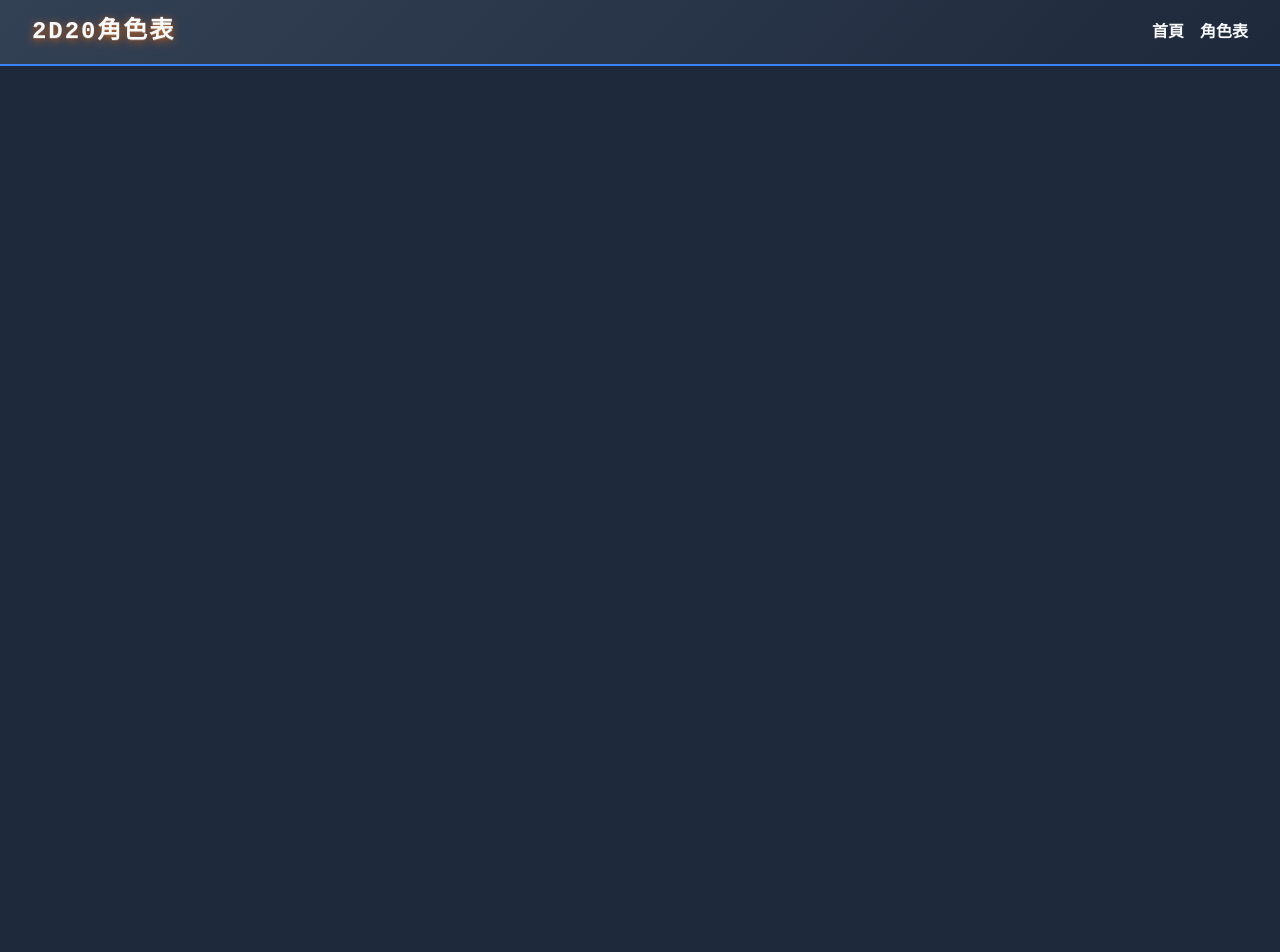
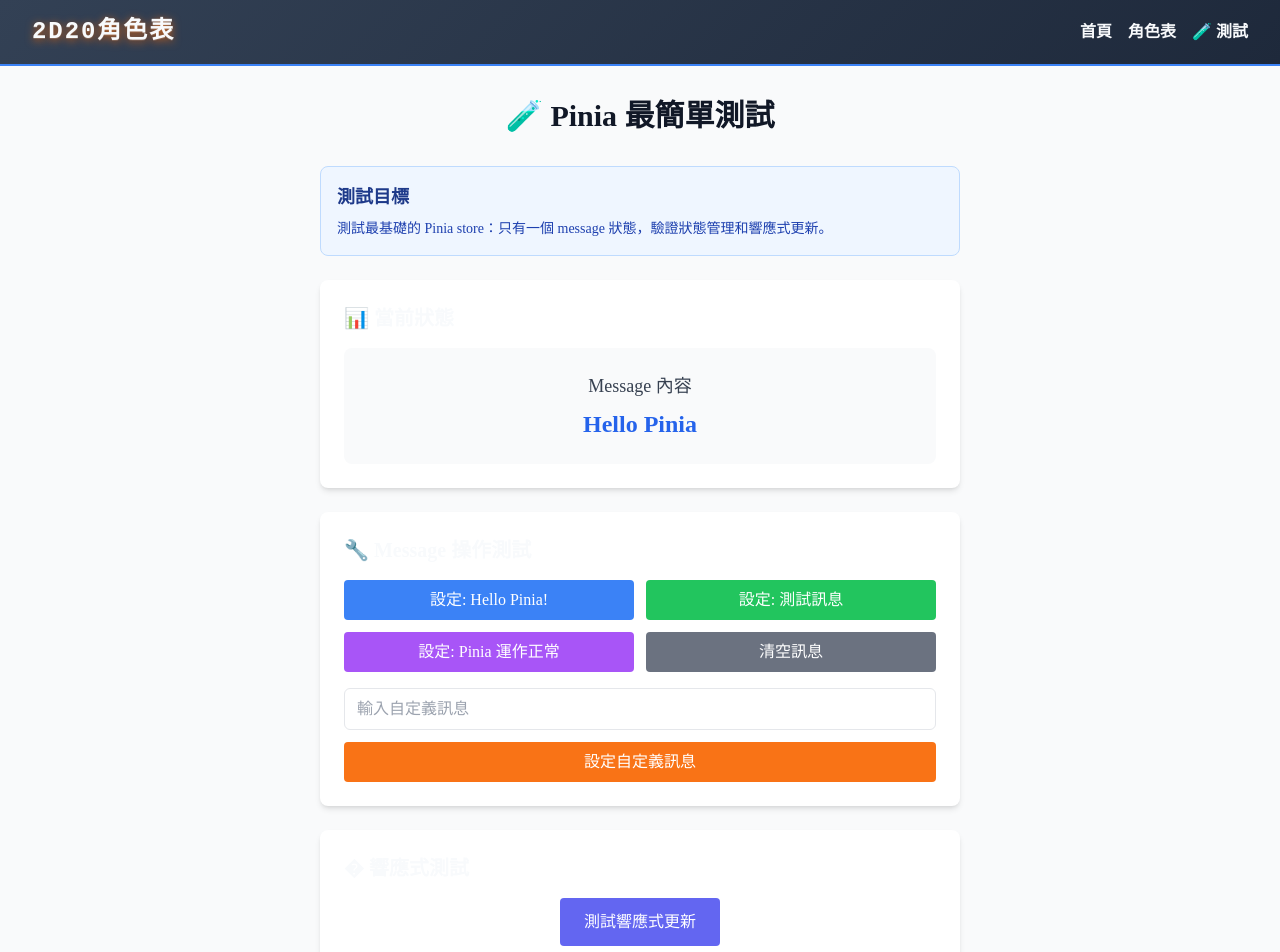
Before and after one commit to SassTTRPGtools/2d20tools, a Nuxt app: page /pinia-test-basic in a window 1280 px wide. Before the commit this address had no page. Shown: the top 952 px of the page. Before the commit the page ends 800 px from the top, so only its background shows below. Built offline with nearby package versions, Linux system fonts and the light colour scheme; a web font is replaced by a local one.

Commit message:
pinia測試

```diff
--- a/app/layouts/default.vue
+++ b/app/layouts/default.vue
@@ -5,6 +5,7 @@
       <nav class="space-x-4">
         <NuxtLink to="/" class="text-magnus-text hover:text-magnus-accent font-semibold transition duration-300">首頁</NuxtLink>
         <NuxtLink to="/character" class="text-magnus-text hover:text-magnus-accent font-semibold transition duration-300">角色表</NuxtLink>
+        <NuxtLink to="/pinia-test-basic" class="text-magnus-text hover:text-magnus-accent font-semibold transition duration-300">🧪 測試</NuxtLink>
       </nav>
     </header>
     <main class="flex-1 flex flex-col bg-magnus-bg">
--- /dev/null
+++ b/app/pages/pinia-test-basic.vue
@@ -0,0 +1,147 @@
+<template>
+  <div class="min-h-screen bg-gray-50 py-8">
+    <div class="max-w-2xl mx-auto px-4">
+      <h1 class="text-3xl font-bold text-gray-900 mb-8 text-center">
+        🧪 Pinia 最簡單測試
+      </h1>
+
+      <!-- 測試說明 -->
+      <div class="bg-blue-50 border border-blue-200 rounded-lg p-4 mb-6">
+        <h2 class="text-lg font-semibold text-blue-900 mb-2">測試目標</h2>
+        <p class="text-blue-800 text-sm">
+          測試最基礎的 Pinia store：只有一個 message 狀態，驗證狀態管理和響應式更新。
+        </p>
+      </div>
+
+      <!-- 當前狀態顯示 -->
+      <div class="bg-white rounded-lg shadow-md p-6 mb-6">
+        <h2 class="text-xl font-semibold mb-4">📊 當前狀態</h2>
+        <div class="p-6 bg-gray-50 rounded-lg text-center">
+          <h3 class="text-lg font-medium text-gray-700 mb-2">Message 內容</h3>
+          <p class="text-2xl font-bold text-blue-600">{{ basicTestStore.message }}</p>
+        </div>
+      </div>
+
+      <!-- 基本操作測試 -->
+      <div class="bg-white rounded-lg shadow-md p-6 mb-6">
+        <h2 class="text-xl font-semibold mb-4">🔧 Message 操作測試</h2>
+
+        <!-- 預設訊息按鈕 -->
+        <div class="grid grid-cols-2 gap-3 mb-4">
+          <button @click="basicTestStore.message = 'Hello Pinia!'"
+                  class="px-4 py-2 bg-blue-500 text-white rounded hover:bg-blue-600">
+            設定: Hello Pinia!
+          </button>
+          <button @click="basicTestStore.message = '測試訊息'"
+                  class="px-4 py-2 bg-green-500 text-white rounded hover:bg-green-600">
+            設定: 測試訊息
+          </button>
+          <button @click="basicTestStore.message = 'Pinia 運作正常'"
+                  class="px-4 py-2 bg-purple-500 text-white rounded hover:bg-purple-600">
+            設定: Pinia 運作正常
+          </button>
+          <button @click="basicTestStore.message = ''"
+                  class="px-4 py-2 bg-gray-500 text-white rounded hover:bg-gray-600">
+            清空訊息
+          </button>
+        </div>
+
+        <!-- 自定義訊息 -->
+        <div class="space-y-3">
+          <input v-model="newMessage"
+                 placeholder="輸入自定義訊息"
+                 class="w-full px-3 py-2 border rounded-md">
+          <button @click="updateMessage"
+                  class="w-full px-4 py-2 bg-orange-500 text-white rounded hover:bg-orange-600">
+            設定自定義訊息
+          </button>
+        </div>
+      </div>
+
+      <!-- 簡單測試 -->
+      <div class="bg-white rounded-lg shadow-md p-6 mb-6">
+        <h2 class="text-xl font-semibold mb-4">� 響應式測試</h2>
+        <div class="text-center">
+          <button @click="testReactivity"
+                  class="px-6 py-3 bg-indigo-500 text-white rounded hover:bg-indigo-600 mb-4">
+            測試響應式更新
+          </button>
+          <p class="text-sm text-gray-600">
+            點擊按鈕會快速改變 message 內容，驗證響應式更新是否正常
+          </p>
+        </div>
+      </div>
+
+    <!-- Store Debug 信息 -->
+    <div class="bg-gray-100 rounded-lg p-4">
+      <h3 class="font-medium mb-2">🔍 Store Debug 信息</h3>
+      <pre class="text-sm">{{ JSON.stringify({
+        message: basicTestStore.message,
+        messageLength: basicTestStore.message?.length || 0,
+        timestamp: new Date().toLocaleString()
+      }, null, 2) }}</pre>
+    </div>
+    </div>
+  </div>
+</template>
+
+<script setup>
+import { ref } from 'vue'
+import { useBasicTestStore } from '@/stores/basicTest.js'
+
+// 使用 store
+const basicTestStore = useBasicTestStore()
+
+// 頁面狀態
+const newMessage = ref('')
+
+// 操作函數
+const updateMessage = () => {
+  if (!newMessage.value.trim()) {
+    alert('訊息內容不能為空')
+    return
+  }
+
+  basicTestStore.message = newMessage.value
+  newMessage.value = ''
+}
+
+const testReactivity = () => {
+  const messages = ['測試中...', '響應式更新', 'Pinia 正常工作!', 'Hello Pinia']
+  let index = 0
+
+  const interval = setInterval(() => {
+    basicTestStore.message = messages[index]
+    index++
+    if (index >= messages.length) {
+      clearInterval(interval)
+    }
+  }, 500)
+}
+
+// 設定頁面標題
+useHead({
+  title: 'Pinia 基礎功能測試 - 2D20 Tools'
+})
+</script>
+
+<style scoped>
+/* 滾動條樣式 */
+::-webkit-scrollbar {
+  width: 6px;
+}
+
+::-webkit-scrollbar-track {
+  background: #f1f1f1;
+  border-radius: 3px;
+}
+
+::-webkit-scrollbar-thumb {
+  background: #c1c1c1;
+  border-radius: 3px;
+}
+
+::-webkit-scrollbar-thumb:hover {
+  background: #a8a8a8;
+}
+</style>
--- /dev/null
+++ b/app/stores/basicTest.js
@@ -0,0 +1,9 @@
+import { defineStore } from 'pinia';
+
+// 确保你有一个 export 语句
+export const useBasicTestStore = defineStore('basicTest', {
+  state: () => ({
+    message: 'Hello Pinia',
+  }),
+  // ... 其他 getters, actions
+});
--- a/nuxt.config.ts
+++ b/nuxt.config.ts
@@ -2,7 +2,7 @@
 export default defineNuxtConfig({
   compatibilityDate: '2025-10-12',
   devtools: { enabled: true },
-  modules: ['@nuxtjs/tailwindcss'],
+  modules: ['@nuxtjs/tailwindcss', '@pinia/nuxt'],
   tailwindcss: { viewer: true, exposeConfig: true },
 
   app: {
@@ -31,7 +31,7 @@ export default defineNuxtConfig({
   nitro: {
     preset: 'github-pages',
     prerender: {
-      routes: ['/', '/character', '/archetype', '/talent'],
+      routes: ['/', '/character', '/archetype', '/talent', '/pinia-test-basic'],
       crawlLinks: true,
       failOnError: false
     }
--- a/package.json
+++ b/package.json
@@ -11,7 +11,9 @@
   },
   "dependencies": {
     "@nuxtjs/tailwindcss": "^6.14.0",
+    "@pinia/nuxt": "^0.11.2",
     "nuxt": "^4.0.1",
+    "pinia": "^3.0.3",
     "vue": "^3.5.17",
     "vue-router": "^4.5.1"
   }
```
Also changed, not shown: 1 other file (tests, documents, lock files or other folders).
